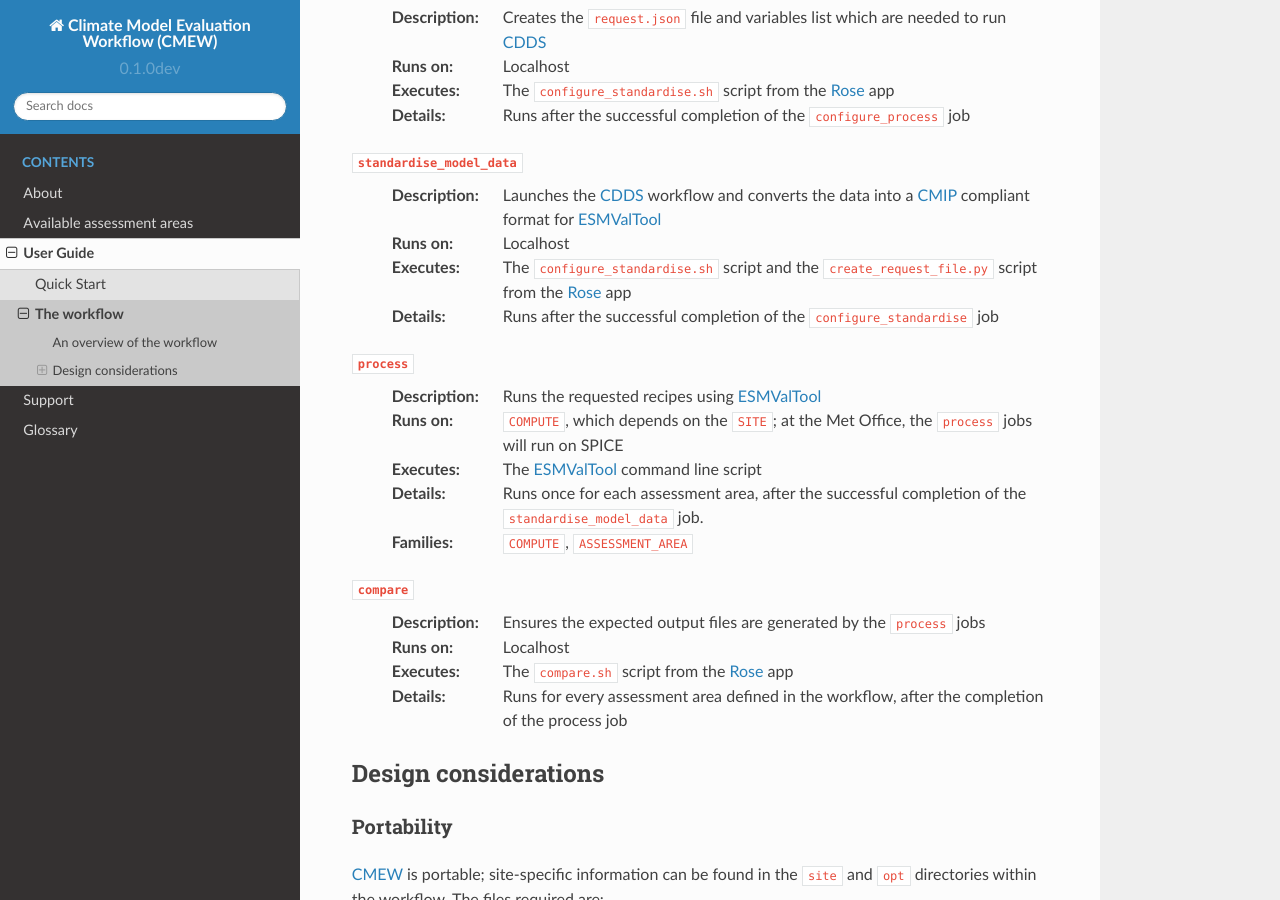
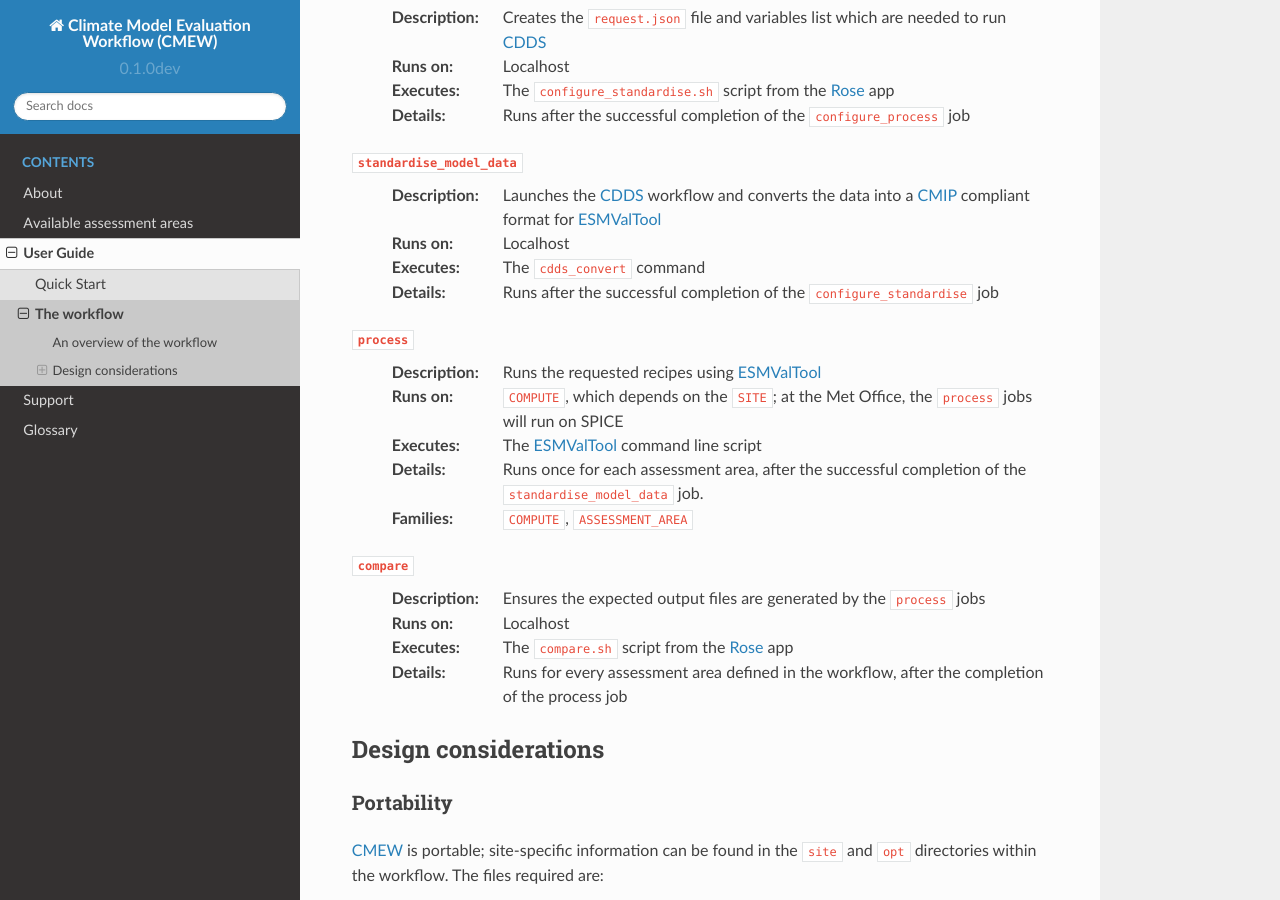
Before and after one commit to MetOffice/CMEW, a Sphinx documentation site: the page built from doc/source/user_guide/workflow.rst, in a window 1280 px wide and 900 px high, scrolled down 743 px. Built offline with Sphinx 7.4.7 and the Read the Docs theme 2.0.0, drawn with Linux system fonts in a browser that asks for light colours.

Commit message:
#104: fixed doc issues from incorrect conflict resolution

```diff
--- a/doc/source/user_guide/workflow.rst
+++ b/doc/source/user_guide/workflow.rst
@@ -56,7 +56,7 @@ An overview of the workflow
   :Runs on:
      Localhost
   :Executes:
-     The ``configure_standardise.sh`` script and the ``create_request_file.py`` script from the |Rose| app
+     The ``cdds_convert`` command
   :Details:
      Runs after the successful completion of the ``configure_standardise`` job
 
```
